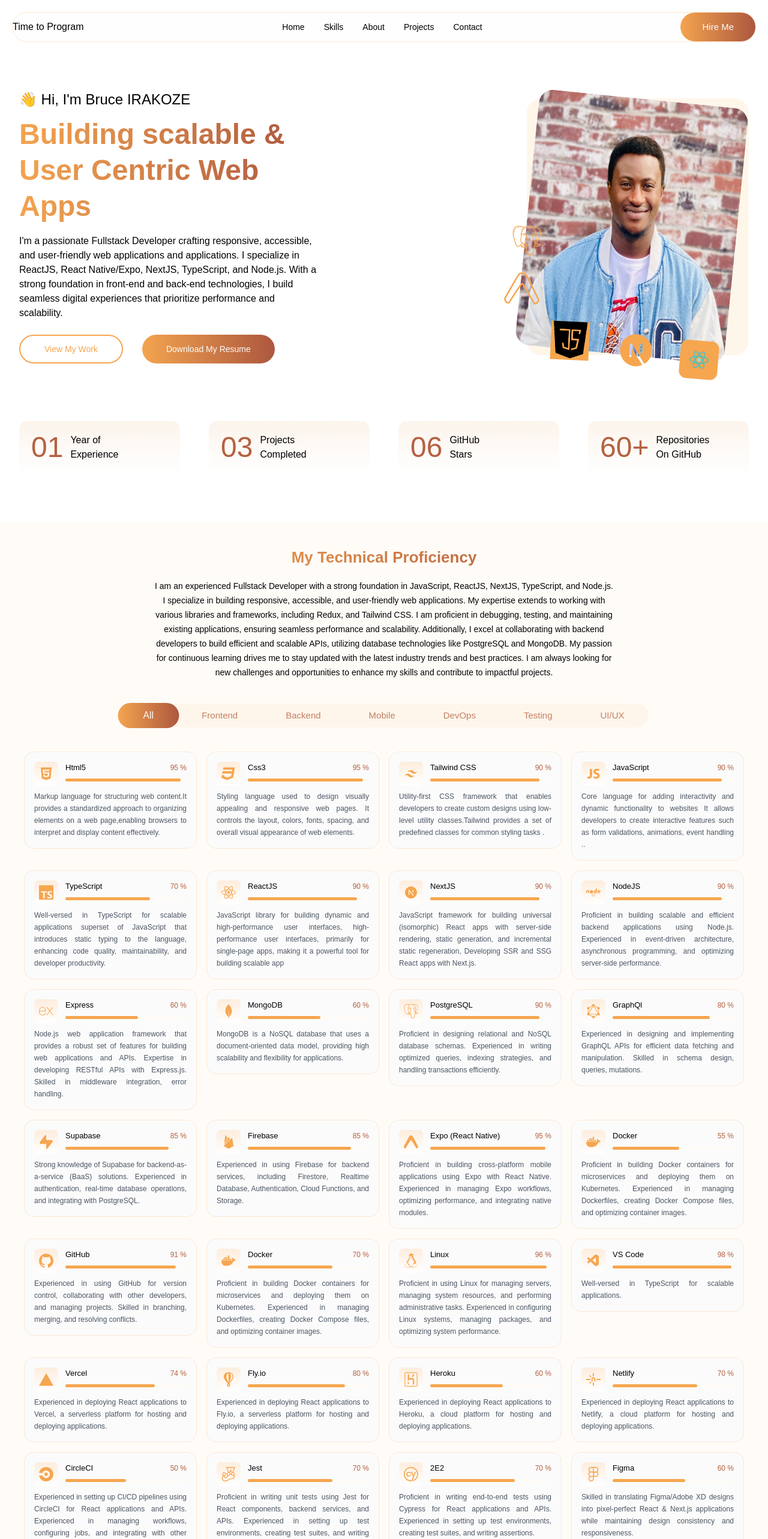
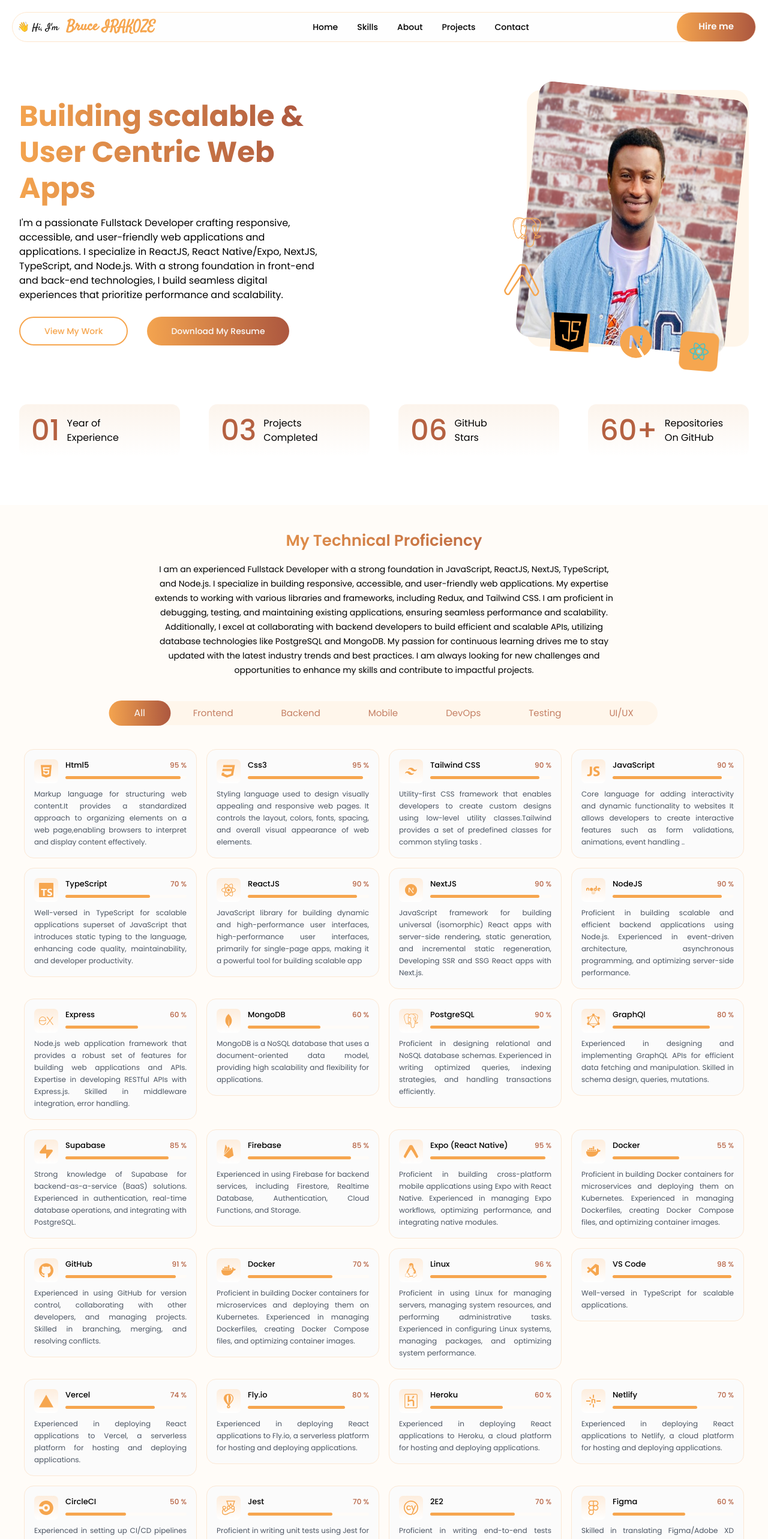
Before and after one commit to irabruce10/my-portfolio, a Next.js app: page / in a window 1280 px wide. Shown: the top 2566 px of the page at 60% size. Built offline with nearby package versions, Linux system fonts and the light colour scheme.

Commit message:
Creating About session

```diff
--- a/app/components/NavBar.jsx
+++ b/app/components/NavBar.jsx
@@ -4,6 +4,10 @@
 import Image from 'next/image';
 import { Link } from 'react-scroll';
 import React, { useEffect, useState } from 'react';
+
+import { Satisfy } from 'next/font/google';
+
+const satisfy = Satisfy({ subsets: ['latin'], weight: '400' });
 
 export const NavBar = () => {
   const [isOpen, setIsOpen] = useState(true);
@@ -32,7 +36,14 @@
     <nav className="container mx-auto sticky top-5 z-10">
       <div className="flex items-center justify-between rounded-full bg-white/25 border border-[#fee6cc] backdrop-blur-[10px] m-5 p-3 md:p-0 ">
         {/*Logo*/}
-        <h1>Time to Program</h1>
+        <div className={satisfy.className}>
+          <h1 className="px-2">
+            👋 Hi, I'm{' '}
+            <span className="text-primary font-bold px-2 text-sm lg:text-2xl">
+              Bruce IRAKOZE
+            </span>
+          </h1>
+        </div>
 
         {/*Menu Hamburger*/}
         <button
@@ -80,9 +91,15 @@
             </li>
           ))}
         </ul>
-        <button className="hidden md:block h-12 text-[15px] font-medium text-white bg-gradient-primary rounded-full px-9 transition-transform duration-300 ease-in-out hover:scale-105">
-          Hire Me
-        </button>
+        <li className="hidden md:block h-12 text-[15px] font-medium text-white bg-gradient-primary rounded-full px-9 transition-transform duration-300 ease-in-out hover:scale-105">
+          <a
+            href="mailto:irabruce20@gmail.com"
+            target="_blank"
+            className="block  py-3 font-semibold"
+          >
+            Hire me
+          </a>
+        </li>
       </div>
     </nav>
   );
--- a/app/globals.css
+++ b/app/globals.css
@@ -1,9 +1,8 @@
+@import url('https://fonts.googleapis.com/css2?family=Poppins:ital,wght@0,100;0,200;0,300;0,400;0,500;0,600;0,700;0,800;0,900;1,100;1,200;1,300;1,400;1,500;1,600;1,700;1,800;1,900&display=swap');
+
 @tailwind base;
 @tailwind components;
 @tailwind utilities;
-
-@import url('https://fonts.googleapis.com/css2?family=Poppins:ital,wght@0,100;0,200;0,300;0,400;0,500;0,600;0,700;0,800;0,900;1,100;1,200;1,300;1,400;1,500;1,600;1,700;1,800;1,900&display=swap');
-
 @media (prefers-color-scheme: dark) {
   :root {
     --background: #0a0a0a;
--- a/app/sections/Contact.jsx
+++ b/app/sections/Contact.jsx
@@ -61,7 +61,13 @@
                 className="input-box"
                 autoComplete="off"
               />
-              <button className="action-btn btn-scale-anim">SUBMIT</button>
+              <a
+                href="mailto:irabruce20@gmail.com"
+                target="_blank"
+                className=" text-lg font-medium py-2 text-center  pb-5 block action-btn btn-scale-anim"
+              >
+                SUBMIT
+              </a>
             </form>
           </div>
         </div>
--- a/app/sections/ContactMe.jsx
+++ /dev/null
@@ -1,7 +0,0 @@
-import React from 'react';
-
-const ContactMe = () => {
-  return <div>ContactMe</div>;
-};
-
-export default ContactMe;
--- a/app/sections/Hero.jsx
+++ b/app/sections/Hero.jsx
@@ -23,9 +23,9 @@
     <section id="home" className="container mx-auto px-8">
       <div className="flex flex-col lg:flex-row items-center justify-between mt-[80px] gap-14">
         <div className="order-2 lg:order-1 text-center lg:text-left mt-16 lg:mt-0">
-          <h3 className="text-xl lg:text-2xl font-medium text-black ">
+          {/* <h3 className="text-xl lg:text-2xl font-medium text-black ">
             👋 Hi, I'm Bruce IRAKOZE
-          </h3>
+          </h3> */}
           <h1 className="w-full lg:w-[480px] text-4xl lg:text-5xl font-bold leading-[50px] lg:leading-[60px] mt-3 bg-gradient-primary bg-clip-text text-transparent ">
             Building scalable & User Centric Web Apps
           </h1>
--- a/tailwind.config.mjs
+++ b/tailwind.config.mjs
@@ -17,6 +17,10 @@
       backgroundImage: {
         'gradient-primary': 'linear-gradient(to right, #f4a44f, #ac573f)',
       },
+      fontFamily: {
+        primary: ['Poppins', 'sans-serif'],
+        satisfy: ['Satisfy', 'sans-serif'],
+      },
     },
   },
   plugins: [],
--- a/utils/data.js
+++ b/utils/data.js
@@ -15,9 +15,8 @@
   FaFigma,
 } from 'react-icons/fa';
 
-import { BilogoJavascript, BiLogoTailwindCss } from 'react-icons/bi';
+import { BiLogoTailwindCss } from 'react-icons/bi';
 import { RiNextjsFill, RiSupabaseFill } from 'react-icons/ri';
-import { GrGraphQl } from 'react-icons/gr';
 
 import {
   SiCanva,
@@ -42,11 +41,7 @@
   SiVercel,
   SiWebpack,
 } from 'react-icons/si';
-import {
-  VscVscode,
-  VscCommentUnresolved,
-  VscTerminalPowershell,
-} from 'react-icons/vsc';
+import { VscVscode } from 'react-icons/vsc';
 import { IoLogoJavascript } from 'react-icons/io';
 import { IoLogoFirebase } from 'react-icons/io5';
 
@@ -434,9 +429,9 @@
       icon: FaLinkedinIn,
     },
   ],
-  email: 'email@example.com',
-  phone: '1234567890',
-  address: '123 Main St, City, State, Zip',
+  email: 'irabruce20@gmail.com',
+  phone: '+43 681 10842361',
+  address: 'Leonfeldner straße 158, Linz 4040',
 };
 
 export const PROJECTS = [
@@ -474,12 +469,4 @@
     linkGit: 'https://github.com/irabruce10',
     linkLive: 'https://google.com',
   },
-  {
-    id: '05',
-    title: 'Project 5',
-    image: '/images/project2.png',
-    tags: ['Github', 'Live View'],
-    linkGit: 'https://github.com/irabruce10',
-    linkLive: 'https://google.com',
-  },
 ];
```
